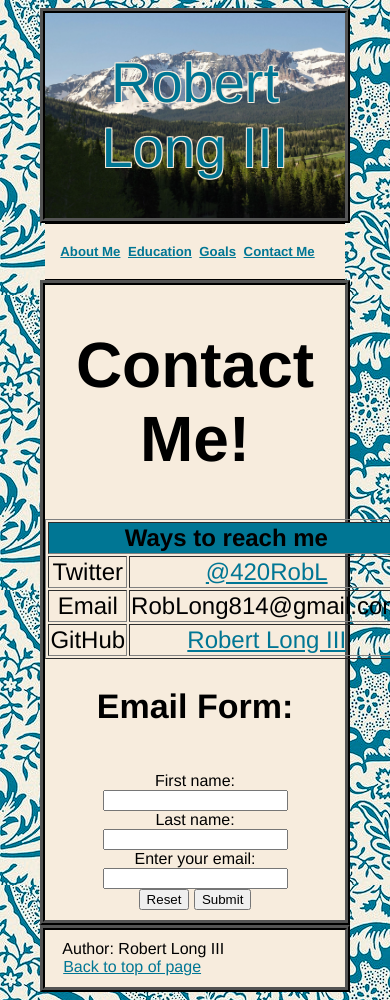
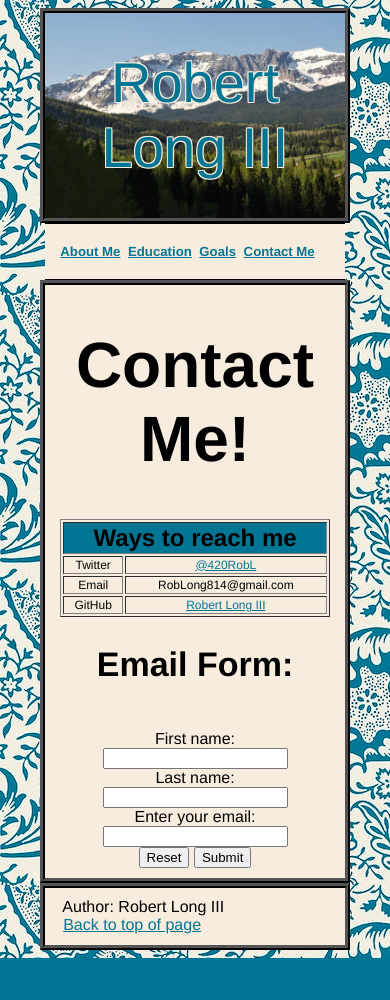
Before and after one commit to RobertLongIII/CSIT121, a plain HTML site: page FinalProject/contactme.html in a window 390 px wide. After the commit the page ends 958 px from the top, so only its background shows below. Drawn offline with Linux system fonts and the light colour scheme.

Commit message:
Update recipe.css

```diff
--- a/FinalProject/recipe.css
+++ b/FinalProject/recipe.css
@@ -105,6 +105,7 @@ ol { list-style-position: inside; }
 	.text { padding: auto; }
 	th { font-size: 24px; }
 	table { width: 90%; }
+	td { font-size: 12px; }
 	.goal { width: 90%; }
 	.dream { width: 90%; }
  }
```
